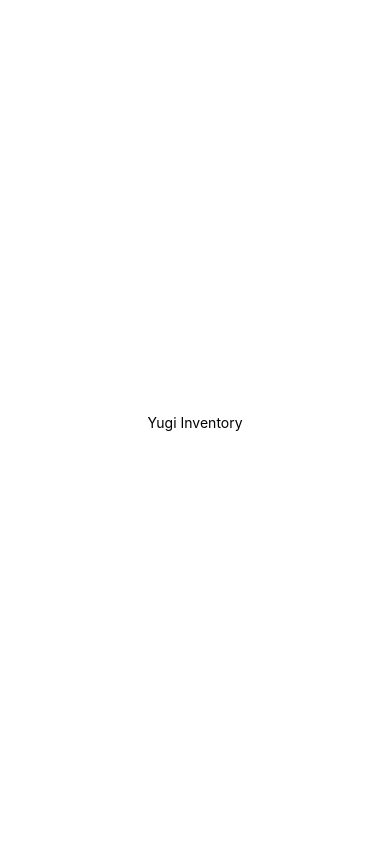
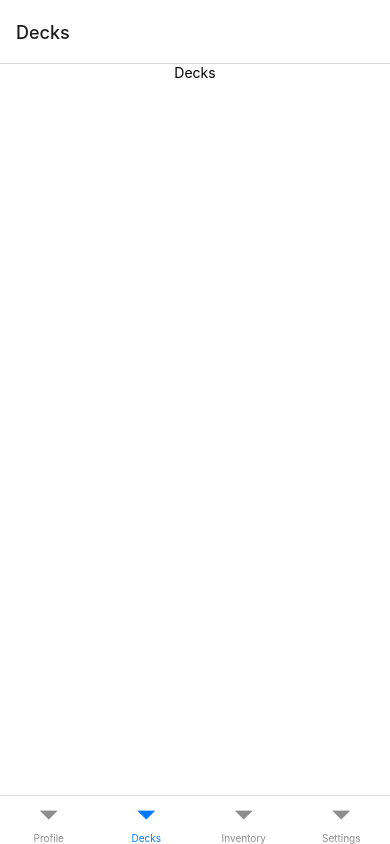
Before and after one commit to YugiInventory/YugiInventory, a React Native app in the folder Client/: screen /Decks in a window 390 px wide. Built offline with nearby package versions, Linux system fonts and the light colour scheme.

Commit message:
initial front end setup

```diff
--- a/Client/App.js
+++ b/Client/App.js
@@ -1,15 +1,66 @@
 import { StatusBar } from 'expo-status-bar';
 import { StyleSheet, Text, View } from 'react-native';
+import { NavigationContainer } from '@react-navigation/native';
+import { createNativeStackNavigator } from '@react-navigation/native-stack';
+import {createBottomTabNavigator} from '@react-navigation/bottom-tabs';
+import Profile from './screens/Profile';
+import Settings from './screens/Settings';
+import Decks from './screens/Decks';
+import Inventory from './screens/Inventory';
+
+const Tab = createBottomTabNavigator()
+
+// function HomeScreen() {
+//   return (
+//     <Tab.Navigator>
+//     <View style={styles.container}>
+//       <Text>Yugi Inventory</Text>
+//       <StatusBar style='auto' />
+//     </View>
+//     </Tab.Navigator>
+//   );
+// }
+
+const Stack = createNativeStackNavigator();
+
+// export default function App() {
+//   return (
+//     <NavigationContainer>
+//       <Stack.Navigator>
+//         <Stack.Screen name='Home' component={HomeScreen} />
+//       </Stack.Navigator>
+//     </NavigationContainer>
+//   );
+// }
+
+
+
+function Home() {
+  return (
+    <Tab.Navigator>
+      <Tab.Screen style={styles.container} name="Profile" component={Profile} />
+      <Tab.Screen name="Decks" component={Decks} />
+      <Tab.Screen name="Inventory" component={Inventory} />
+      <Tab.Screen name="Settings" component={Settings} />
+    </Tab.Navigator>
+  );
+}
 
 export default function App() {
   return (
-    <View style={styles.container}>
-      <Text>Yugi Inventory</Text>
-      <StatusBar style="auto" />
-    </View>
+    <NavigationContainer>
+      <Stack.Navigator>
+        <Stack.Screen
+          name="Home"
+          component={Home}
+          options={{ headerShown: false }}
+          />
+        <Stack.Screen name="Profile" component={Profile} />
+        <Stack.Screen name="Settings" component={Settings} />
+      </Stack.Navigator>
+    </NavigationContainer>
   );
 }
-
 const styles = StyleSheet.create({
   container: {
     flex: 1,
--- a/Client/package.json
+++ b/Client/package.json
@@ -9,6 +9,8 @@
     "web": "expo start --web"
   },
   "dependencies": {
+    "@react-navigation/bottom-tabs": "^6.5.20",
+    "@react-navigation/native-stack": "^6.9.26",
     "expo": "~50.0.8",
     "expo-status-bar": "~1.11.1",
     "react": "18.2.0",
--- /dev/null
+++ b/Client/screens/Decks.js
@@ -0,0 +1,17 @@
+import {Text, StyleSheet} from 'react-native';
+
+export default function Decks() {
+  return (
+    <Text style={styles.container}>Decks</Text>
+  )
+}
+
+const styles = StyleSheet.create({
+    container: {
+      flex: 1,
+      backgroundColor: '#fff',
+      alignItems: 'center',
+      justifyContent: 'center',
+      textAlign: 'center',
+    },
+  });
--- /dev/null
+++ b/Client/screens/Inventory.js
@@ -0,0 +1,17 @@
+import {Text, StyleSheet} from 'react-native';
+
+export default function Inventory() {
+  return (
+    <Text style={styles.container}>Inventory</Text>
+  )
+}
+
+const styles = StyleSheet.create({
+    container: {
+      flex: 1,
+      backgroundColor: '#fff',
+      alignItems: 'center',
+      justifyContent: 'center',
+      textAlign: 'center',
+    },
+  });
--- /dev/null
+++ b/Client/screens/Profile.js
@@ -0,0 +1,17 @@
+import {Text, StyleSheet} from 'react-native';
+
+export default function Profile() {
+  return (
+    <Text style={styles.container}>Profile</Text>
+  )
+}
+
+const styles = StyleSheet.create({
+    container: {
+      flex: 1,
+      backgroundColor: '#fff',
+      alignItems: 'center',
+      justifyContent: 'center',
+      textAlign: 'center',
+    },
+  });
--- /dev/null
+++ b/Client/screens/Settings.js
@@ -0,0 +1,17 @@
+import {Text, StyleSheet} from 'react-native';
+
+export default function Settings() {
+  return (
+    <Text style={styles.container}>Settings</Text>
+  )
+}
+
+const styles = StyleSheet.create({
+    container: {
+      flex: 1,
+      backgroundColor: '#fff',
+      alignItems: 'center',
+      justifyContent: 'center',
+      textAlign: 'center',
+    },
+  });
```
Also changed, not shown: 1 other file (tests, documents, lock files or other folders).
